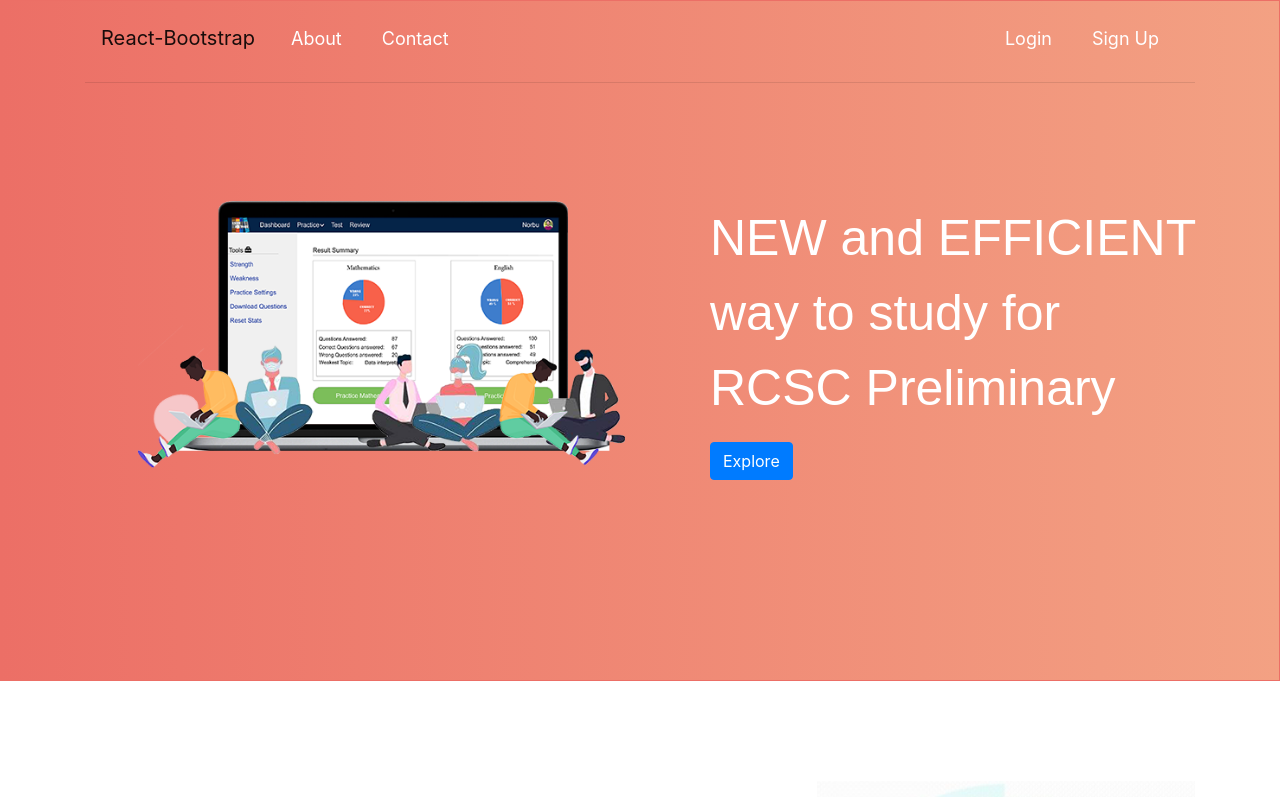
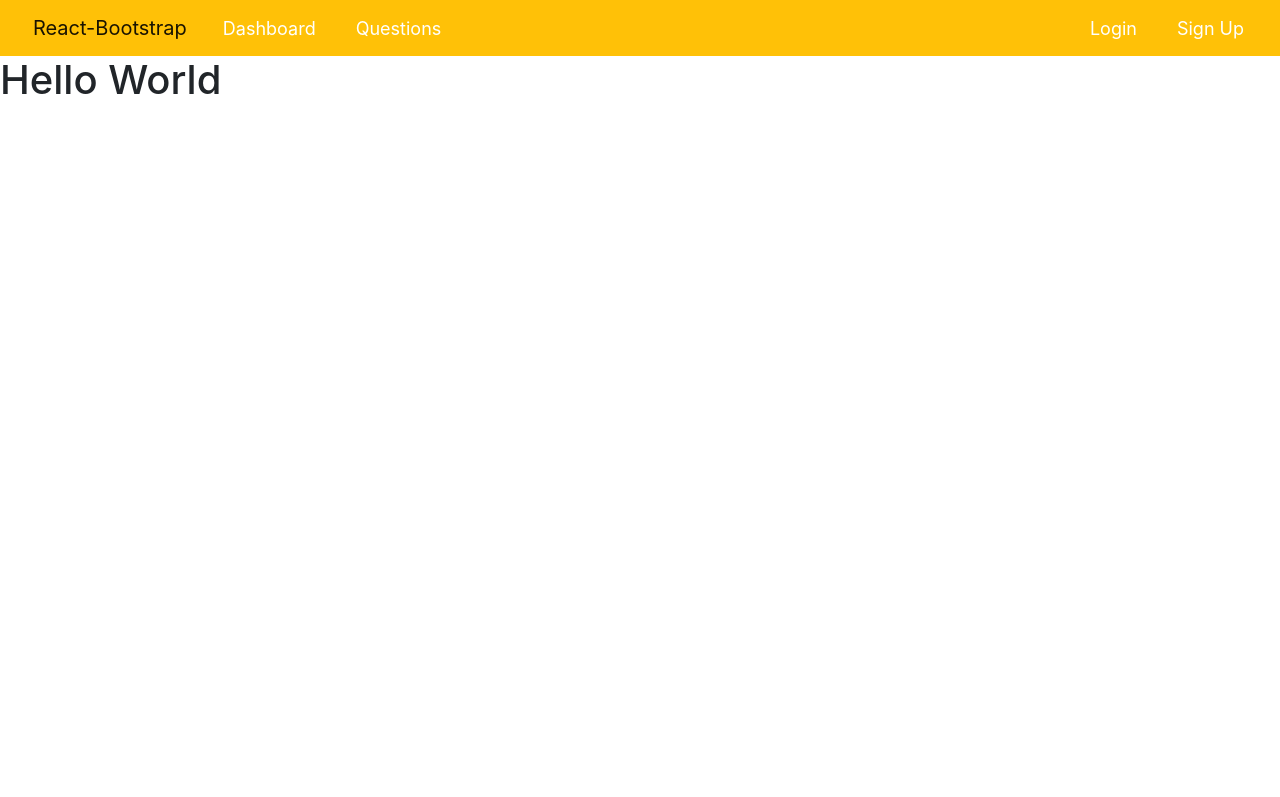
Before and after one commit to Kongtsey/RCSCPrep, a React (Create React App) app in the folder front-end/rcsc/: page /sign_up in a window 1280 px wide. Shown: the top 797 px of the page. Built offline with nearby package versions, Linux system fonts and the light colour scheme.

Commit message:
mkaing the sign up pop uo modal

```diff
--- a/front-end/rcsc/src/App.js
+++ b/front-end/rcsc/src/App.js
@@ -1,10 +1,19 @@
 import React from "react";
 import "bootstrap/dist/css/bootstrap.min.css";
+import { BrowserRouter, Route, Switch, Link, Redirect } from "react-router-dom";
 import "./App.css";
-import FrontPage from "./components/home-front-page";
+import HomePage from "./pages/homePage";
+import SignUp from "./pages/signUp";
 
-function Homepage() {
-  return <FrontPage />;
+function App() {
+  return (
+    <BrowserRouter>
+      <Switch>
+        <Route exact path='/' component={HomePage} />
+        <Route exact path='/sign_up' component={SignUp} />
+      </Switch>
+    </BrowserRouter>
+  );
 }
 
-export default Homepage;
+export default App;
--- a/front-end/rcsc/src/components/HomepageInfo.js
+++ b/front-end/rcsc/src/components/HomepageInfo.js
@@ -1,6 +1,6 @@
 import React from "react";
 import { Container, Col, Row } from "react-bootstrap";
-import "../style-sheet/Homepage_info.css";
+import "../style-sheet/home-page-info.css";
 import info_description_image from "../images/piechart.png";
 import image_subsection_1 from "../images/subsection-1.png";
 import image_subsection_2 from "../images/subsection-2.png";
--- a/front-end/rcsc/src/components/footer.js
+++ b/front-end/rcsc/src/components/footer.js
@@ -2,7 +2,7 @@ import React from "react";
 import { Container, Row, Col } from "react-bootstrap";
 import "../style-sheet/footer.css";
 
-function NavigationBar() {
+function Footer() {
   return (
     <Container className='footer_parent_div' fluid={true}>
       <Container>
@@ -43,4 +43,4 @@ function NavigationBar() {
   );
 }
 
-export default NavigationBar;
+export default Footer;
--- /dev/null
+++ b/front-end/rcsc/src/components/generalNavbar.js
@@ -0,0 +1,23 @@
+import React from "react";
+import { Container, Nav, Navbar } from "react-bootstrap";
+
+function GeneralNavigationBar() {
+  return (
+    <Navbar collapseOnSelect expand='lg' bg='warning'>
+      <Navbar.Brand href='#home'>&nbsp;&nbsp;&nbsp;React-Bootstrap</Navbar.Brand>
+      <Navbar.Toggle aria-controls='responsive-navbar-nav' />
+      <Navbar.Collapse id='responsive-navbar-nav'>
+        <Nav className='mr-auto'>
+          <Nav.Link href='#about'>Dashboard</Nav.Link>
+          <Nav.Link href='#contact'>Questions</Nav.Link>
+        </Nav>
+        <Nav>
+          <Nav.Link href='#login'>Login</Nav.Link>
+          <Nav.Link href='#sing-up'>Sign Up</Nav.Link>
+        </Nav>
+      </Navbar.Collapse>
+    </Navbar>
+  );
+}
+
+export default GeneralNavigationBar;
--- a/front-end/rcsc/src/components/home-front-page.js
+++ b/front-end/rcsc/src/components/homeFrontPage.js
@@ -1,15 +1,12 @@
 import React from "react";
 import { Container, Col, Row, Button } from "react-bootstrap";
 import "../style-sheet/home-front-page.css";
-import NavigationBar from "./navbar";
-import HomepageInfo from "./HomepageInfo";
 import front_page_image from "../images/studying.png";
-import Footer from "./Footer";
+
 function FrontPage() {
   return (
     <React.Fragment>
       <Container fluid={true} className='homepage_parent_container' s>
-        <NavigationBar />
         <Row className='front_page_content'>
           <Col lg={6} md={6} sm={12} className='front_page_image'>
             <img alt='people sitting infront of a laptop' src={front_page_image}></img>
@@ -23,8 +20,6 @@ function FrontPage() {
           </Col>
         </Row>
       </Container>
-      <HomepageInfo />
-      <Footer />
     </React.Fragment>
   );
 }
--- a/front-end/rcsc/src/components/navbar.js
+++ b/front-end/rcsc/src/components/homePageNavbar.js
@@ -1,6 +1,6 @@
 import React from "react";
 import { Container, Nav, Navbar } from "react-bootstrap";
-import "../style-sheet/navbar.css";
+import "../style-sheet/homepage-navbar.css";
 
 function NavigationBar() {
   return (
--- a/front-end/rcsc/src/index.js
+++ b/front-end/rcsc/src/index.js
@@ -1,9 +1,9 @@
 import React from "react";
 import ReactDOM from "react-dom";
 import "./index.css";
-import Homepage from "./App";
+import App from "./App";
 import * as serviceWorker from "./serviceWorker";
 
-ReactDOM.render(<Homepage />, document.getElementById("root"));
+ReactDOM.render(<App />, document.getElementById("root"));
 
 serviceWorker.unregister();
--- /dev/null
+++ b/front-end/rcsc/src/pages/homePage.jsx
@@ -0,0 +1,17 @@
+import React from "react";
+import NavigationBar from "../components/homePageNavbar";
+import FrontPage from "../components/homeFrontPage";
+import HomepageInfo from "../components/homePageInfo";
+import Footer from "../components/footer";
+function HomePage() {
+  return (
+    <React.Fragment>
+      <NavigationBar />
+      <FrontPage />
+      <HomepageInfo />
+      <Footer />
+    </React.Fragment>
+  );
+}
+
+export default HomePage;
--- /dev/null
+++ b/front-end/rcsc/src/pages/signUp.jsx
@@ -0,0 +1,13 @@
+import React from "react";
+import GeneralNavigationBar from "../components/generalNavbar";
+
+function SignUp() {
+  return (
+    <React.Fragment>
+      <GeneralNavigationBar />
+      <h1> Hello World </h1>
+    </React.Fragment>
+  );
+}
+
+export default SignUp;
```
Also changed, not shown: front-end/rcsc/src/style-sheet/home-page-info.css (renamed from front-end/rcsc/src/style-sheet/Homepage_info.css), front-end/rcsc/src/style-sheet/homepage-navbar.css (renamed from front-end/rcsc/src/style-sheet/navbar.css).
